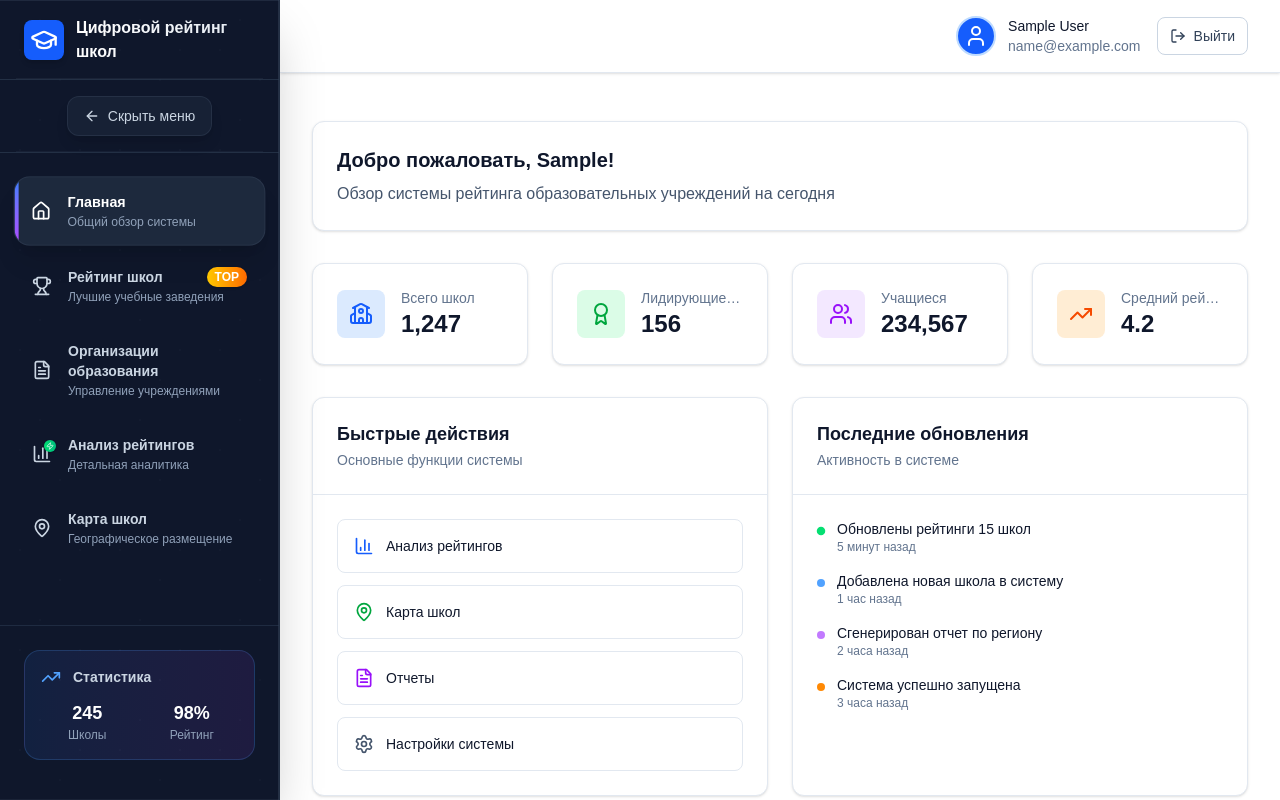
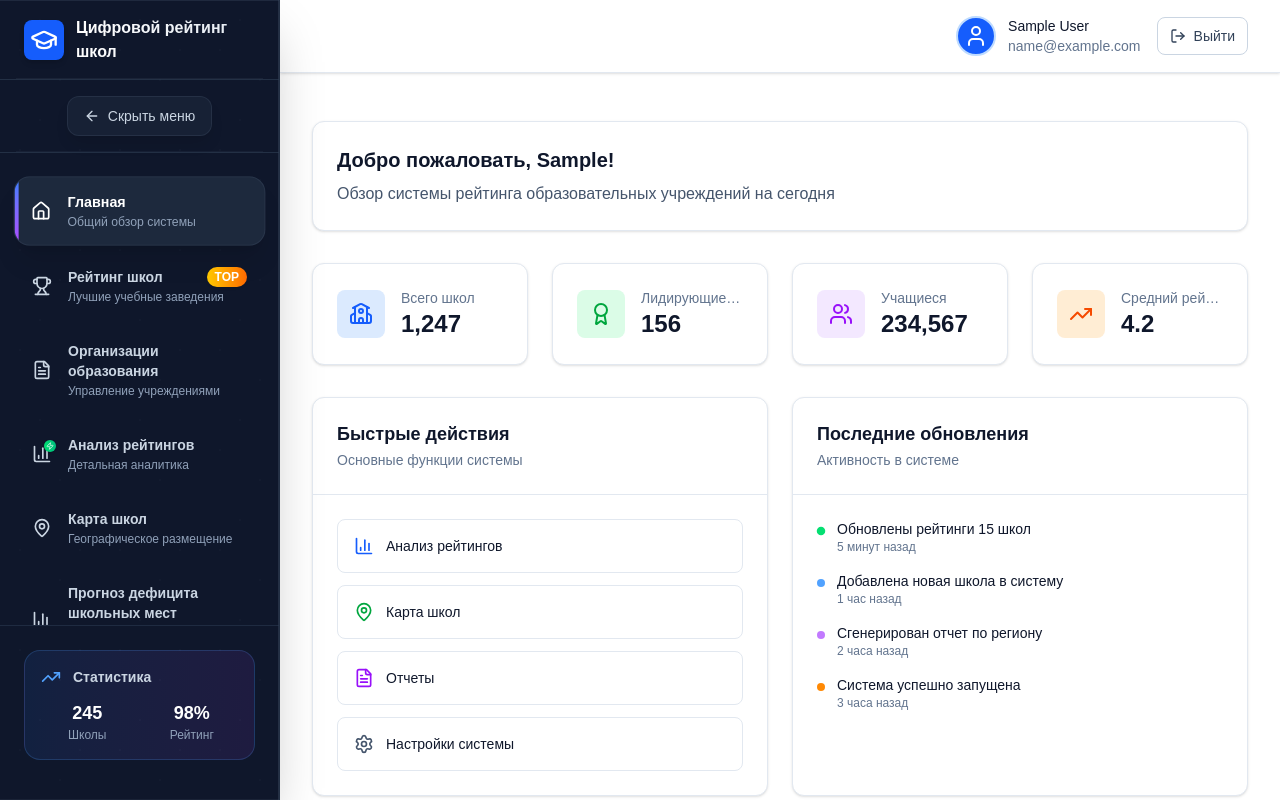
Before and after one commit to Kutcher1945/schools_rating, a Next.js app: page /dashboard in a window 1280 px wide. Built offline with nearby package versions, Linux system fonts and the light colour scheme; sample sign-in values are in the browser's storage.

Commit message:
прогноз дефицита школ

```diff
--- a/src/components/school-rating-barchart.tsx
+++ b/src/components/school-rating-barchart.tsx
@@ -26,7 +26,7 @@ const data = [
 export default function SchoolRatingBarChart() {
   return (
     <div className="w-full h-[450px] bg-white p-4 rounded-2xl shadow">
-      <h2 className="text-center text-lg font-semibold mb-4 text-black">Прогноз дефицита школьных мест</h2>
+      <h2 className="text-center text-lg font-semibold mb-4 text-black">Рейтинг школ по районам</h2>
       <ResponsiveContainer width="100%" height="100%">
         <BarChart
           data={data}
--- a/src/components/sidebar.tsx
+++ b/src/components/sidebar.tsx
@@ -73,6 +73,14 @@ const navItems: NavItem[] = [
     iconColor: "text-green-500",
     description: "Географическое размещение",
     gradient: "from-green-500 to-emerald-500",
+  },
+  {
+    title: "Прогноз дефицита школьных мест",
+    href: "/deficit",
+    icon: BarChart3,
+    iconColor: "text-red-500",
+    description: "Аналитика и прогноз по загруженности школ",
+    gradient: "from-red-500 to-orange-500",
   },
 ]
 
```
